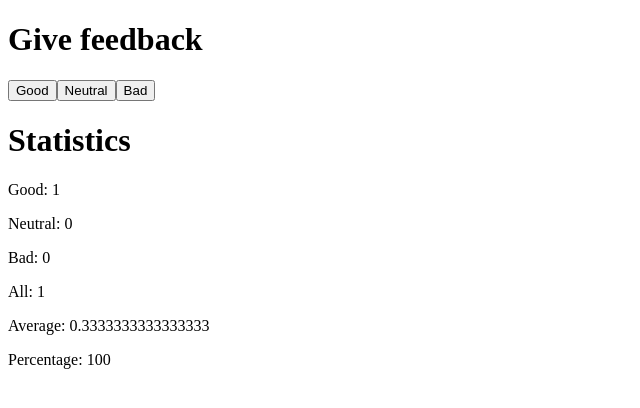
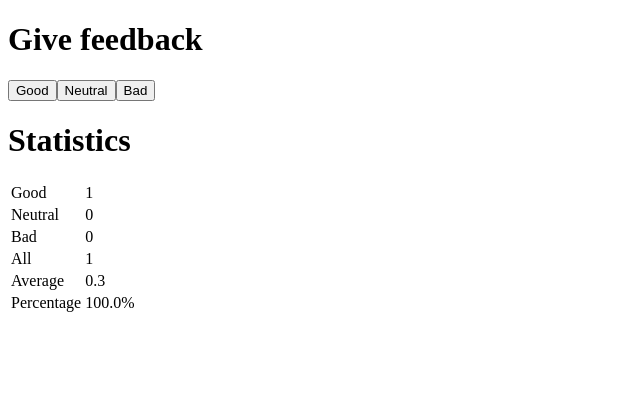
Before and after one commit to Dan4898/FullStack_Exercises, a React (Vite) app in the folder Part_1/Unicafe/: page / in a window 1280 px wide. Both pictures are taken after a click on the button "Good". Shown: the top 408 px of the page, without its empty margins (0-640 px from the left). Built offline with nearby package versions, Linux system fonts and the light colour scheme.

Commit message:
Exercise 1.11 Uicafe step 6: Adding a HTML table

```diff
--- a/Part_1/Unicafe/src/App.jsx
+++ b/Part_1/Unicafe/src/App.jsx
@@ -6,9 +6,12 @@ const Button = ({ onClick, text }) => {
 
 const StatisticLine = ({ name, value }) => {
   return (
-    <p>
-      {name}: {value}
-    </p>
+    <tbody>
+      <tr>
+        <td>{name}</td>
+        <td>{value}</td>
+      </tr>
+    </tbody>
   );
 };
 
@@ -24,12 +27,18 @@ const Statistics = ({ good, bad, neutral, all, average, percentage }) => {
     return (
       <div>
         <h1>Statistics</h1>
-        <StatisticLine name="Good" value={good} />
-        <StatisticLine name="Neutral" value={neutral} />
-        <StatisticLine name="Bad" value={bad} />
-        <StatisticLine name="All" value={all} />
-        <StatisticLine name="Average" value={average} />
-        <StatisticLine name="Percentage" value={percentage} />
+
+        <table>
+          <StatisticLine name="Good" value={good} />
+          <StatisticLine name="Neutral" value={neutral} />
+          <StatisticLine name="Bad" value={bad} />
+          <StatisticLine name="All" value={all} />
+          <StatisticLine name="Average" value={average.toFixed(1)} />
+          <StatisticLine
+            name="Percentage"
+            value={percentage.toFixed(1) + "%"}
+          />
+        </table>
       </div>
     );
   }
```
